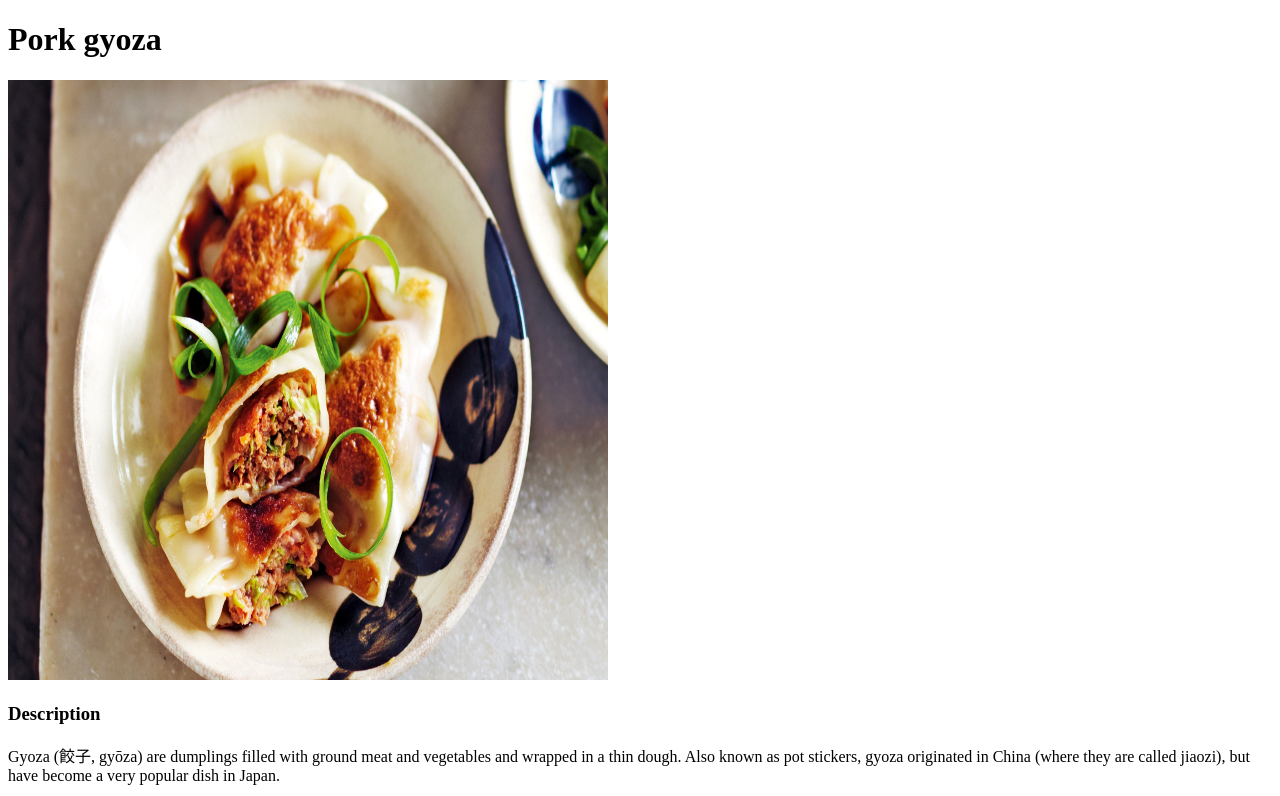
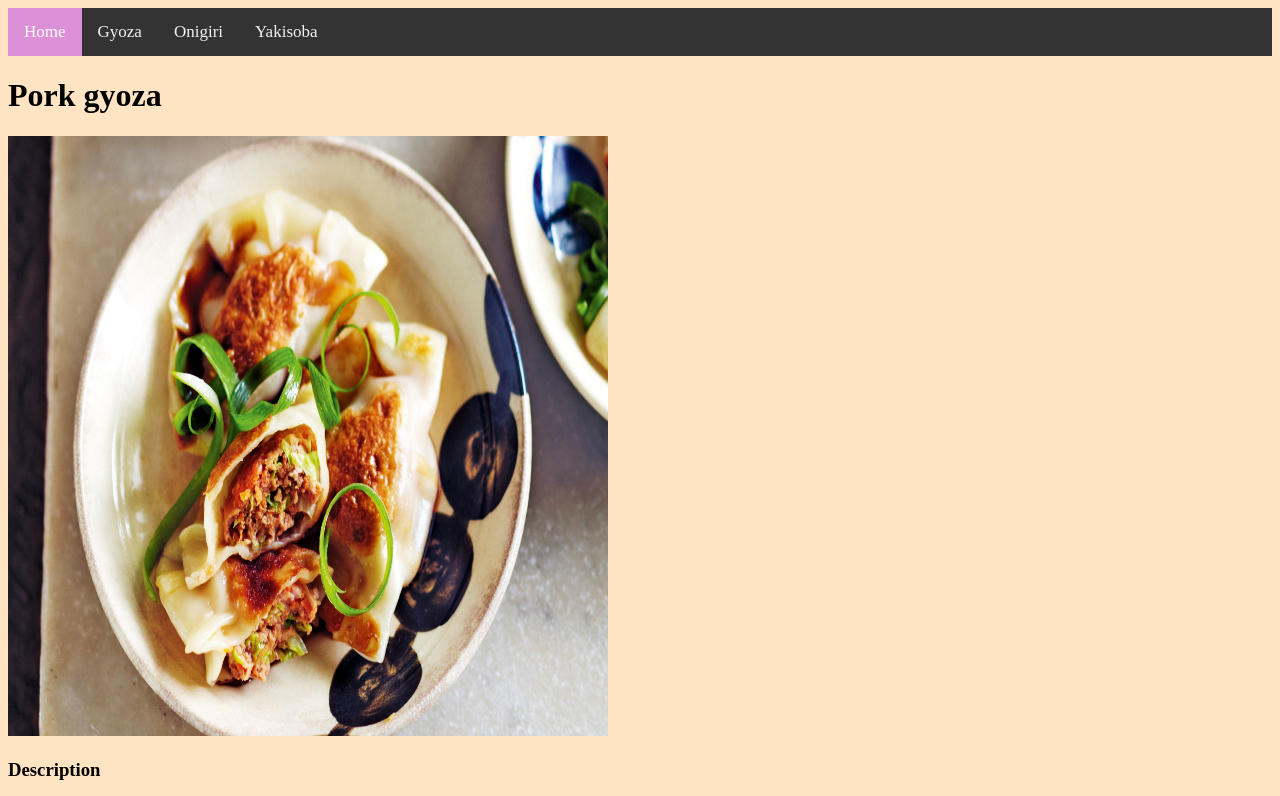
Before and after one commit to Redsox3001/odin-recipes, a plain HTML site: page recipes/gyoza.html in a window 1280 px wide. Shown: the top 796 px of the page. Drawn offline with Linux system fonts and the light colour scheme.

Commit message:
added stylesheet and menu bar

```diff
--- a/recipes/gyoza.html
+++ b/recipes/gyoza.html
@@ -1,12 +1,19 @@
 <!DOCTYPE html>
 <html lang="en">
 <head>
+    <link rel="stylesheet" href="../styles.css"/>
     <meta charset="UTF-8">
     <meta http-equiv="X-UA-Compatible" content="IE=edge">
     <meta name="viewport" content="width=device-width, initial-scale=1.0">
     <title>Document</title>
 </head>
 <body>
+    <div class="topnav">
+        <a class="active" href="../index.html">Home</a>
+        <a href="../recipes/gyoza.html">Gyoza</a>
+        <a href="../recipes/onigiri.html">Onigiri</a>
+        <a href="../recipes/yakisoba.html">Yakisoba</a>
+      </div>
     <h1 class="recipe-title">Pork gyoza</h1>
     <img src="../recipe-images/gyoza.jpeg" width="600" height="600" >
     <div class="content">
```
Also changed, not shown: recipes/onigiri.html (+7 -0 lines), recipes/yakisoba.html (+7 -0 lines).
